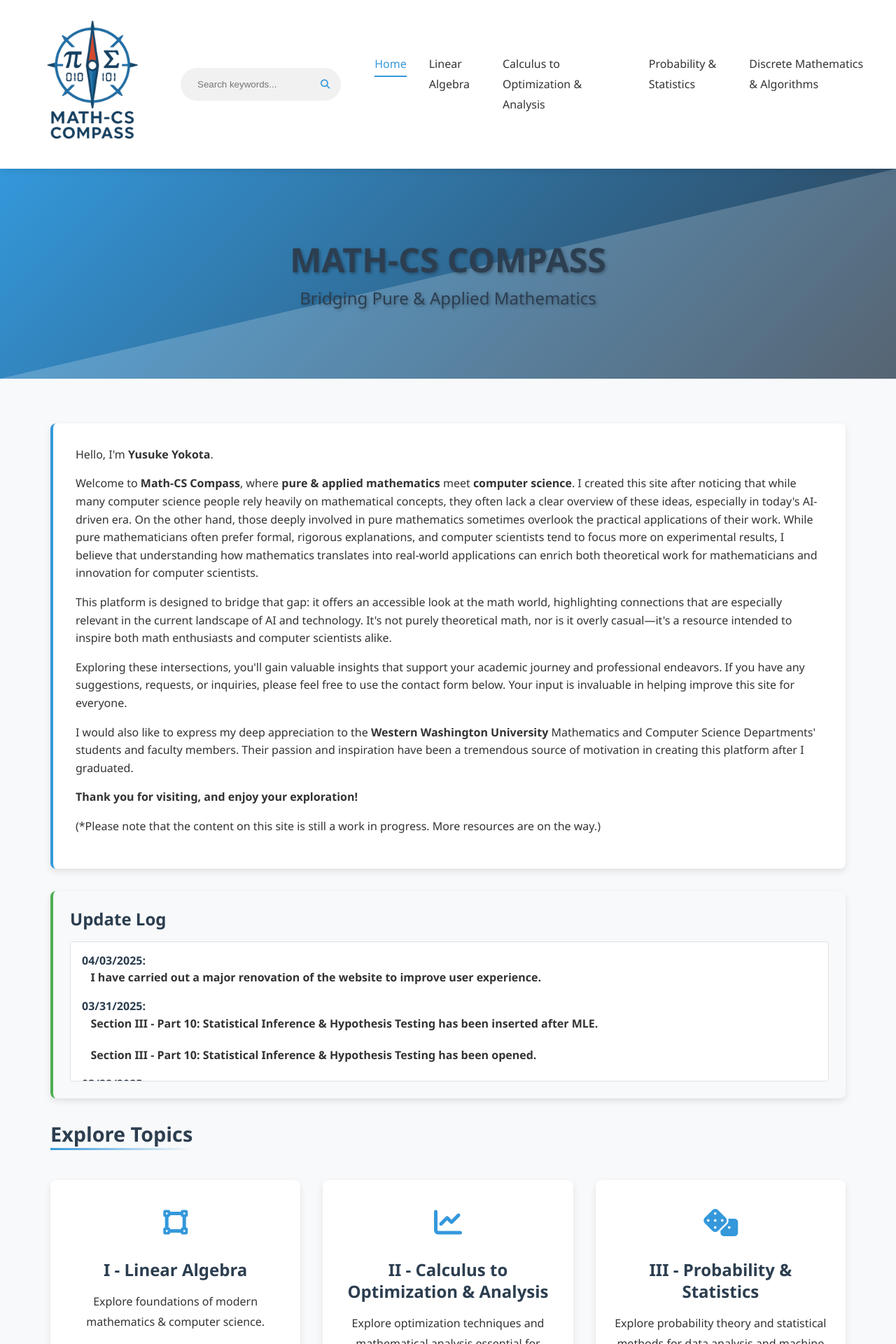
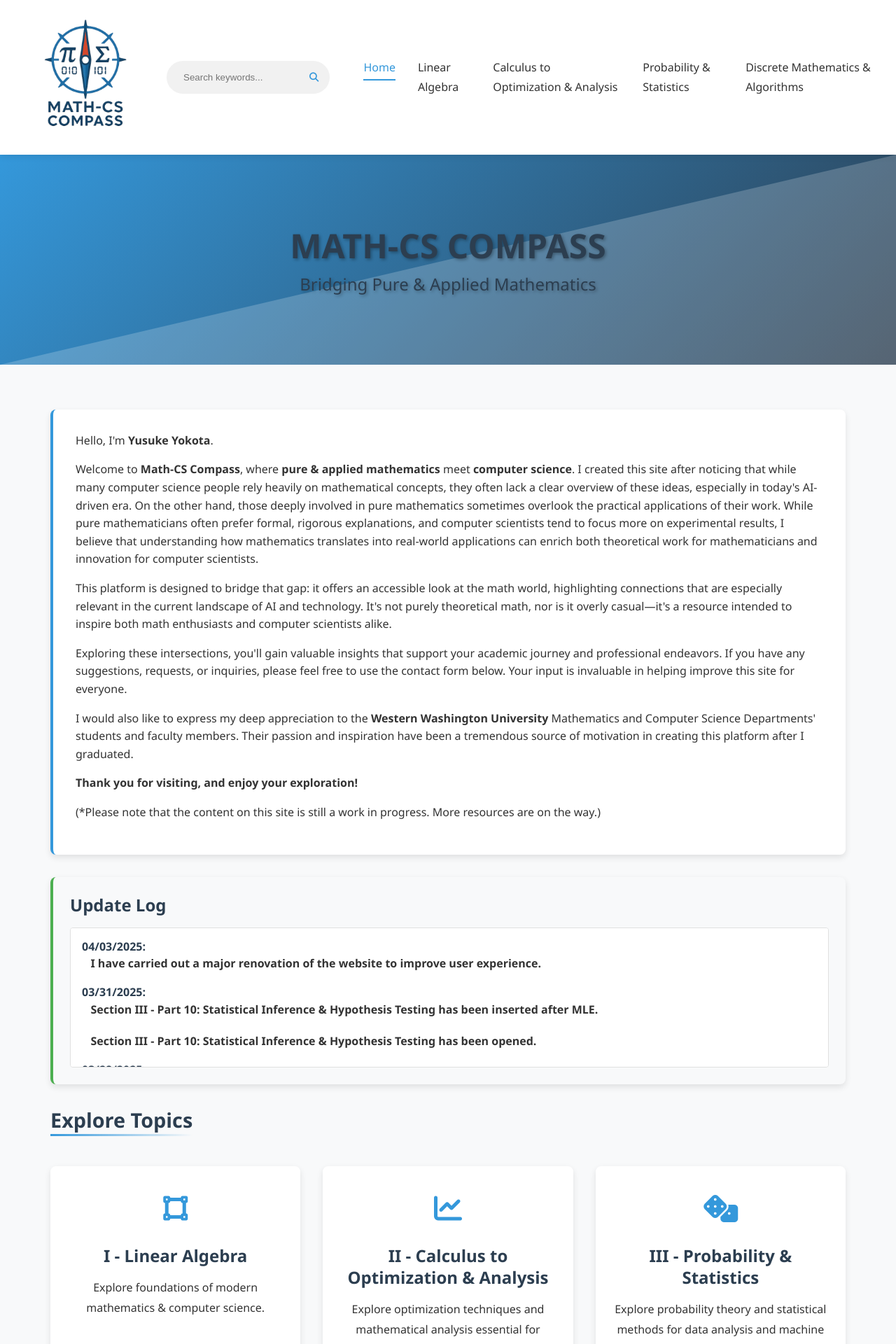
Before and after one commit to Yusukey01/yusukey01.github.io, a Jekyll site: the page built from index.html, in a window 1280 px wide. Shown: the top 1920 px of the page at 70% size. Built offline with Jekyll 4.4.1, drawn with Linux system fonts in a browser that asks for light colours.

Commit message:
made website logo

```diff
--- a/css/styles.css
+++ b/css/styles.css
@@ -26,7 +26,7 @@ body {
 }
 
 .site-logo {
-    height: 200px; /* Adjust based on your navbar height */
+    height: 180px; /* Adjust based on your navbar height */
     width: auto;
     margin-right: 10px;
 }
@@ -34,7 +34,7 @@ body {
 /* For mobile responsiveness */
 @media screen and (max-width: 768px) {
     .site-logo {
-        height: 160px;
+        height: 100px;
     }
 }
 
```
